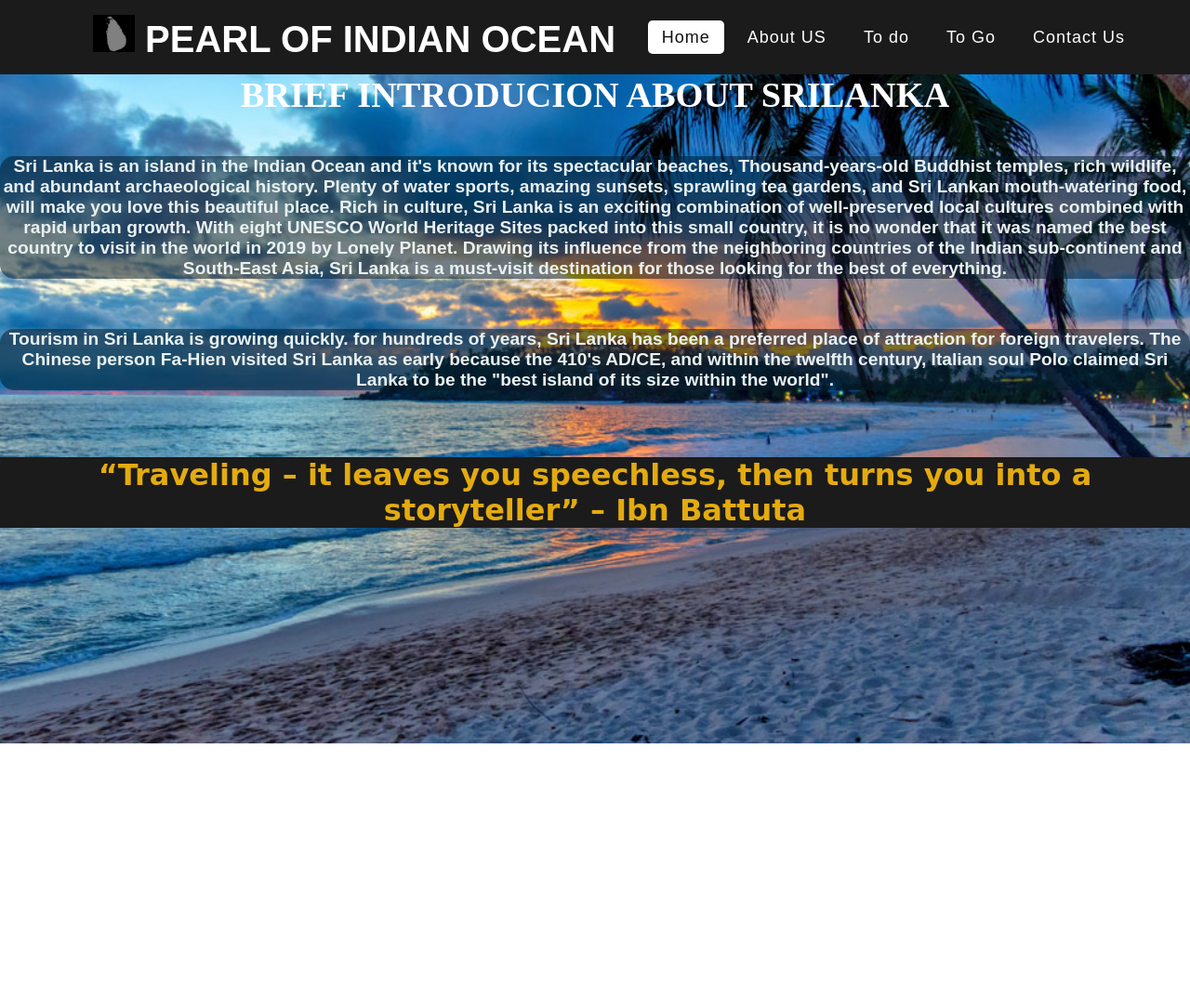
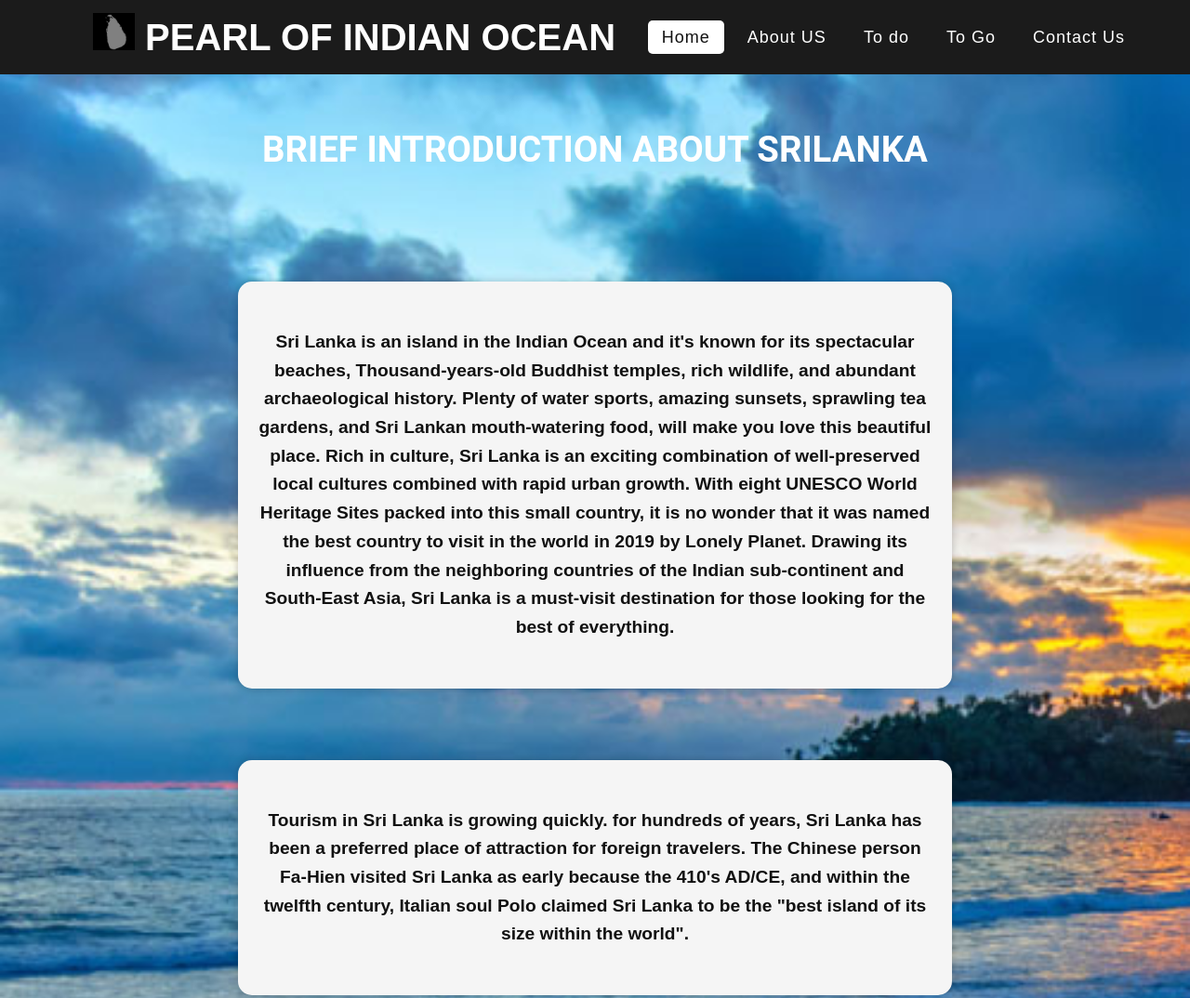
Before and after one commit to HimanSalaf/Srilankan-Tourism, a plain HTML site: page index.html in a window 1280 px wide. Shown: the top 1074 px of the page at 93% size. Before the commit the page ends 800 px from the top, so only its background shows below. Drawn offline with Linux system fonts and the light colour scheme.

Commit message:
Second commit

```diff
--- a/index.html
+++ b/index.html
@@ -11,11 +11,15 @@
   padding: 0;
   box-sizing: border-box;
 }
+
 body{
   background-image: url("Beach back.jpg");
-  background-repeat:no-repeat;
-  background-size: 100%;
+  background-repeat: no-repeat;
+  background-size: 200%;
+  font-family: 'Roboto', sans-serif;
+  line-height: 1.6;
 }
+
 nav{
   position:static;
   display: flex;
@@ -27,20 +31,24 @@ nav{
   padding: 0 50px 0 100px;
   flex-wrap: wrap;
 }
+
 nav .logo{
   font-family: 'Poppins', sans-serif;
   color: #fff;
   font-size: 40px;
   font-weight: 700;
 }
+
 nav ul{
   display: flex;
   flex-wrap: wrap;
   list-style: none;
 }
+
 nav ul li{
   margin: 0 5px;
 }
+
 nav ul li a{
   font-family: 'Poppins', sans-serif;
   color: white;
@@ -52,16 +60,20 @@ nav ul li a{
   letter-spacing: 1px;
   transition: all 0.3s ease;
 }
+
 nav ul li a.active,
 nav ul li a:hover{
   color: #111;
   background: #fff;
 }
+
 #Intro{
   font-size: larger;
-  color:white;
+  color: rgb(255, 255, 255);
   text-align: center;
+  padding: 50px 0;
 }
+
 p{
   font-weight:bold;
   box-sizing: border-box;
@@ -69,15 +81,27 @@ nav ul li a:hover{
   text-align: center;
   font-family:Arial, Helvetica, sans-serif;
   font-size:120%;
-  color:rgb(233, 241, 241);
-  background-color:hsla(207, 86%, 9%, 0.527);
+  color: #111;
+  background-color: #F5F5F5;
+  padding: 50px 20px;
+  margin: 0 20%;
+  box-shadow: 0px 0px 10px rgba(0,0,0,0.2);
 }
+
 .quote{
   font-family: 'URW Chancery L', cursive;
   text-align: center;
   color: rgb(228, 171, 15);
   background-color: #1b1b1b;
+  padding: 50px 0;
 }
+
+.quote h1{
+  font-size: 32px;
+  font-weight: 400;
+  margin-bottom: 20px;
+}
+
   </style>
 
 </head>
@@ -96,7 +120,7 @@ nav ul li a:hover{
         </ul>
     </nav>
     <div id="Intro">
-      <h1> <b>BRIEF INTRODUCION ABOUT SRILANKA</b></h1><br><br>
+      <h1> <b>BRIEF INTRODUCTION ABOUT SRILANKA</b></h1><br><br>
 
     </div>
      <div>
```
Also changed, not shown: todo.html (+6 -5 lines). Lines whose indentation alone changed are shown as unchanged.
